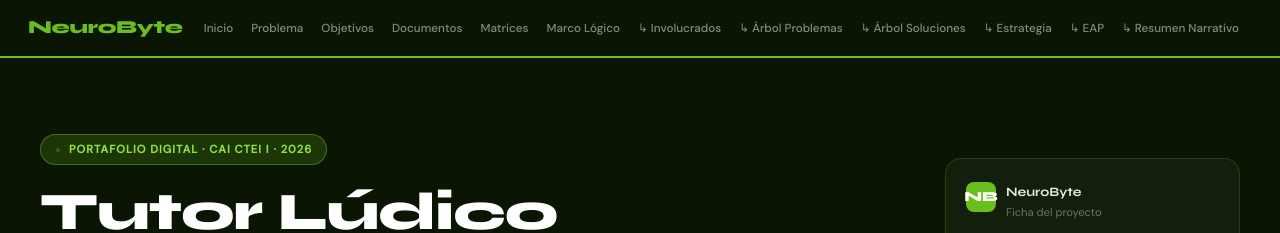
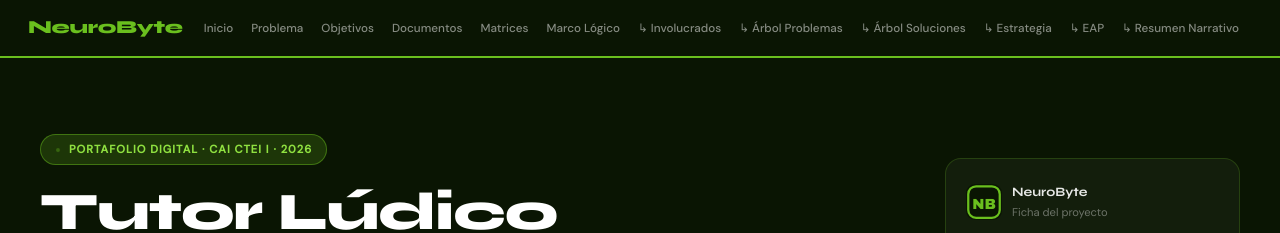
Before and after one commit to Cristof11/portafolio-CTE-saberplay, a plain HTML site: page index.html in a window 1280 px wide. Shown: the top 233 px of the page. Drawn offline with Linux system fonts and the light colour scheme.

Commit message:
icon hero

```diff
--- a/index.html
+++ b/index.html
@@ -258,7 +258,13 @@ footer strong{color:var(--g)}
     </div>
     <div class="ficha">
       <div class="ficha-hd">
-        <div class="onum">NB</div>
+        <div style="width:36px;height:36px;flex-shrink:0;">
+          <svg xmlns="http://www.w3.org/2000/svg" viewBox="0 0 32 32" style="width:36px;height:36px;">
+            <rect width="32" height="32" rx="8" fill="#0a1503"/>
+            <rect x="2" y="2" width="28" height="28" rx="7" fill="none" stroke="#6abf1e" stroke-width="2"/>
+            <text x="16" y="22" text-anchor="middle" font-family="Arial Black,sans-serif" font-weight="900" font-size="13" fill="#6abf1e">NB</text>
+          </svg>
+        </div>
         <div><h3>NeuroByte</h3><p>Ficha del proyecto</p></div>
       </div>
       <ul>
```
